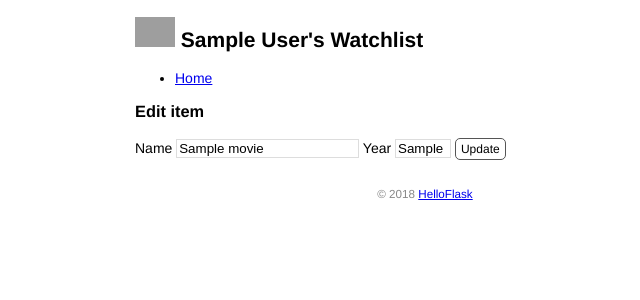
After one commit to linsanityHuang/watchlist, a Flask app: template templates/edit.html in a window 1280 px wide. The commit adds this page. Shown: the top 300 px of the page, without its empty margins (215-855 px from the left). Run offline with Flask 2, Linux system fonts and the light colour scheme; tables that the repository leaves empty hold one stand-in row (values such as "Sample post"); the template is opened without the code that fills it: values that come from a table or form of the project are taken from there, most other values are stand-ins (such as "Sample title", 1, 10 or a date in 2020); grey boxes are pictures that could not be loaded.

Commit message:
Create, edit and delete item by form

```diff
--- a/app.py
+++ b/app.py
@@ -3,11 +3,16 @@ import os
 from flask import (
     Flask,
     render_template,
+    redirect,
+    request,
+    url_for,
+    flash
 )
 from flask_sqlalchemy import SQLAlchemy
 import click
 
 app = Flask(__name__)
+app.config['SECRET_KEY'] = 'dev'  # 等同于 app.secret_key = 'dev'
 app.config['SQLALCHEMY_DATABASE_URI'] = 'sqlite:////' + os.path.join(app.root_path, 'data.db')
 app.config['SQLALCHEMY_TRACK_MODIFICATIONS'] = False  # 关闭对模型修改的监控
 
@@ -80,7 +85,50 @@ def page_not_found(e):  # 接受异常对象作为参数
     return render_template('404.html'), 404  # 返回模板和状态码
 
 
-@app.route('/')
+@app.route('/', methods=['GET', 'POST'])
 def index():
+    if request.method == 'POST':
+        title = request.form.get('title')
+        year = request.form.get('year')
+
+        if not title or not year or len(year) > 4 or len(title) > 60:
+            flash('Invalid input.')
+            return redirect(url_for('index'))
+
+        movie = Movie(title=title, year=year)
+        db.session.add(movie)
+        db.session.commit()
+        flash('Item created.')
+        return redirect(url_for('index'))
     movies = Movie.query.all()
     return render_template('index.html', movies=movies)
+
+
+@app.route('/movie/edit/<int:movie_id>', methods=['GET', 'POST'])
+def edit(movie_id):
+    movie = Movie.query.get_or_404(movie_id)
+
+    if request.method == 'POST':  # 处理编辑表单的提交请求
+        title = request.form['title']
+        year = request.form['year']
+
+        if not title or not year or len(year) > 4 or len(title) > 60:
+            flash('Invalid input.')
+            return redirect(url_for('edit', movie_id=movie_id))  # 重定向回对应的编辑页面
+
+        movie.title = title  # 更新标题
+        movie.year = year  # 更新年份
+        db.session.commit()  # 提交数据库会话
+        flash('Item updated.')
+        return redirect(url_for('index'))  # 重定向回主页
+
+    return render_template('edit.html', movie=movie)  # 传入被编辑的电影记录
+
+
+@app.route('/movie/delete/<int:movie_id>', methods=['POST'])  # 限定只接受 POST 请求
+def delete(movie_id):
+    movie = Movie.query.get_or_404(movie_id)  # 获取电影记录
+    db.session.delete(movie)  # 删除对应的记录
+    db.session.commit()  # 提交数据库会话
+    flash('Item deleted.')
+    return redirect(url_for('index'))  # 重定向回主页
--- a/static/style.css
+++ b/static/style.css
@@ -60,3 +60,49 @@ footer {
     border-radius: 5px;
     padding: 3px 5px;
 }
+
+/* 覆盖某些浏览器对 input 元素定义的字体 */
+input[type=submit] {
+    font-family: inherit;
+}
+
+input[type=text] {
+    border: 1px solid #ddd;
+}
+
+input[name=year] {
+    width: 50px;
+}
+
+.btn {
+    font-size: 12px;
+    padding: 3px 5px;
+    text-decoration: none;
+    cursor: pointer;
+    background-color: white;
+    color: black;
+    border: 1px solid #555555;
+    border-radius: 5px;
+}
+
+.btn:hover {
+    text-decoration: none;
+    background-color: black;
+    color: white;
+    border: 1px solid black;
+}
+
+.alert {
+    position: relative;
+    padding: 7px;
+    margin: 7px 0;
+    border: 1px solid transparent;
+    color: #004085;
+    background-color: #cce5ff;
+    border-color: #b8daff;
+    border-radius: 5px;
+}
+
+.inline-form {
+    display: inline;
+}
--- a/templates/base.html
+++ b/templates/base.html
@@ -10,6 +10,9 @@
     {% endblock %}
 </head>
 <body>
+    {% for message in get_flashed_message() %}
+        <div class="alert">{{ message }}</div>
+    {% endfor %}
     <h2>
         <img alt="Avatar" class="avatar" src="{{ url_for('static', filename='images/avatar.png') }}">
         {{ user.name }}'s Watchlist
--- /dev/null
+++ b/templates/edit.html
@@ -0,0 +1,10 @@
+{% extends 'base.html' %}
+
+{% block content %}
+	<h3>Edit item</h3>
+	<form method="post">
+		Name <input type="text" name="title" autocomplete="off" required value="{{ movie.title }}">
+		Year <input type="text" name="year" autocomplete="off" required value="{{ movie.year }}">
+		<input class="btn" type="submit" name="submit" value="Update">
+	</form>
+{% endblock %}
```
Also changed, not shown: templates/index.html (+9 -0 lines).
